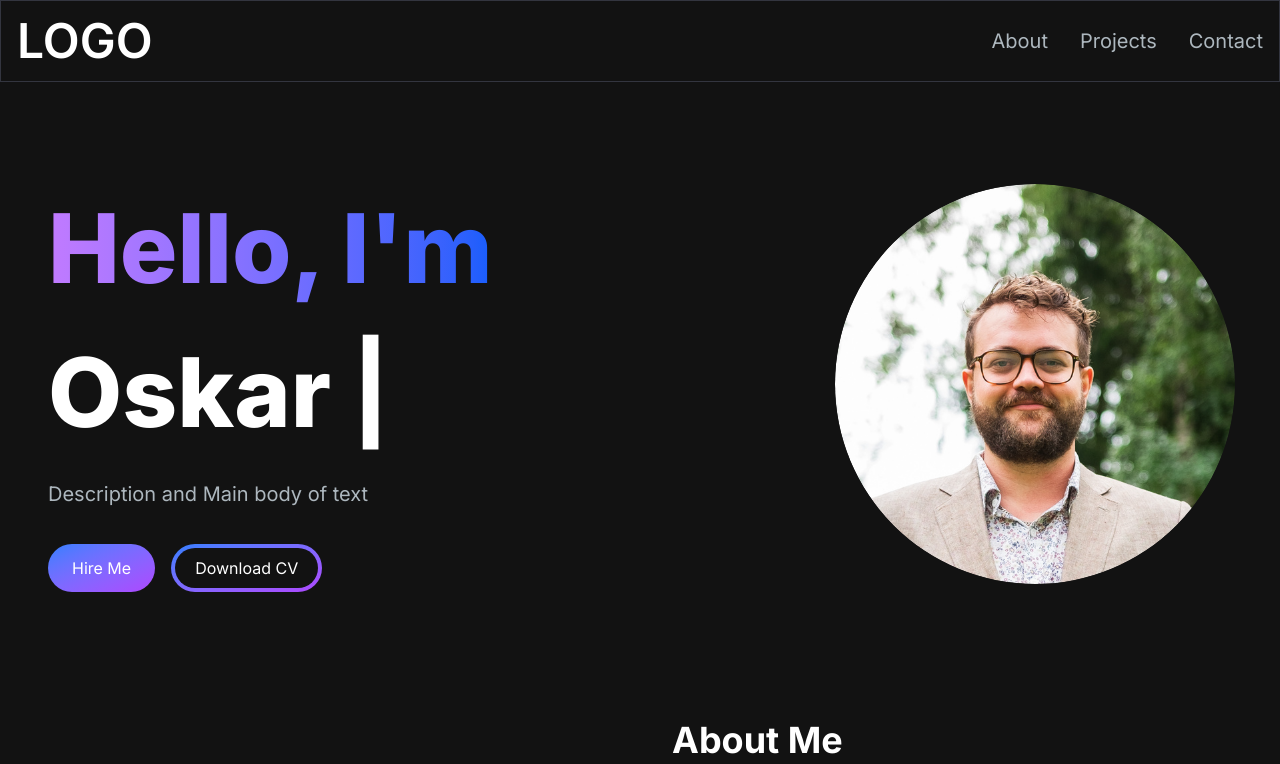
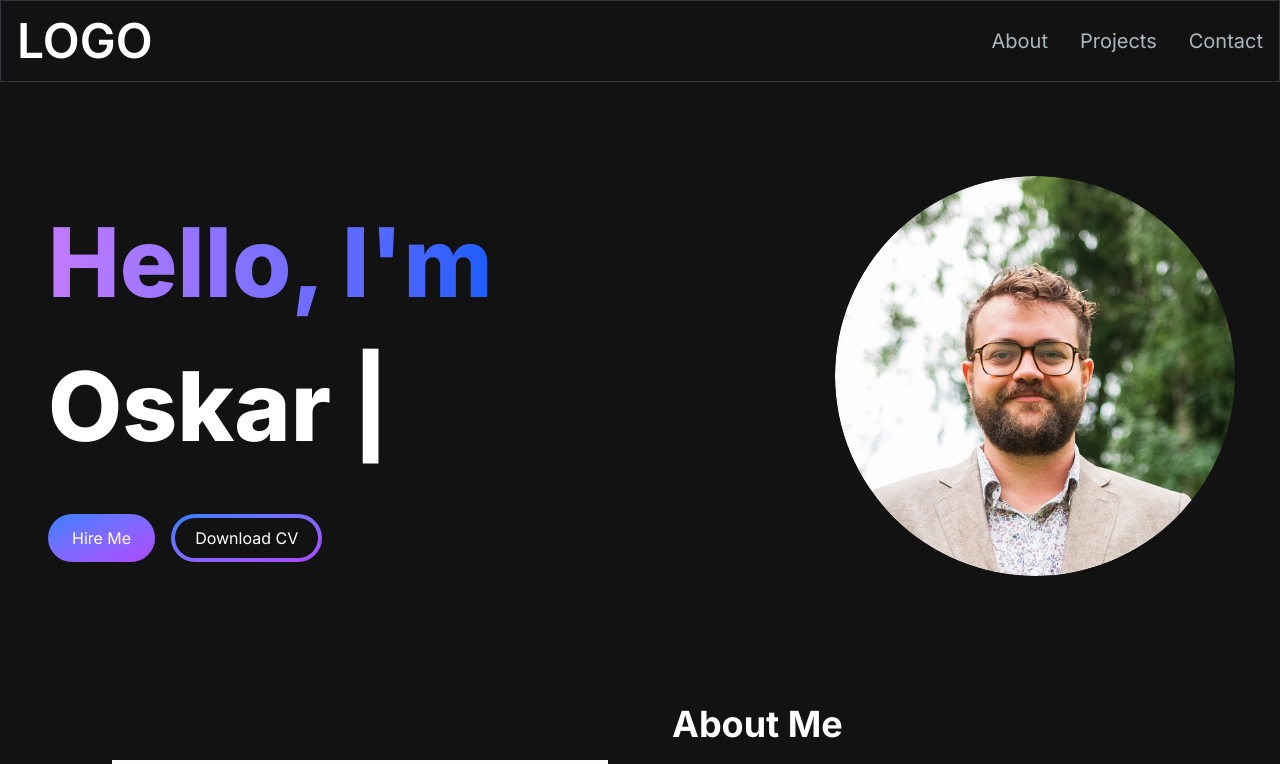
Before and after one commit to Oskarrnn/my-porfolio, a Next.js app: page / in a window 1280 px wide. Shown: the top 764 px of the page. Built offline with nearby package versions, Linux system fonts and the light colour scheme.

Commit message:
Update HeroSection.tsx

```diff
--- a/src/app/components/HeroSection.tsx
+++ b/src/app/components/HeroSection.tsx
@@ -37,7 +37,7 @@ const HeroSection = () => {
             />
           </h1>
           <p className="text-[#ADB7BE] text-base sm:text-lg mb-6 lg:text-xl">
-            Description and Main body of text
+            {/* Description and Main body of text */}
           </p>
           <div>
             <Link
```
